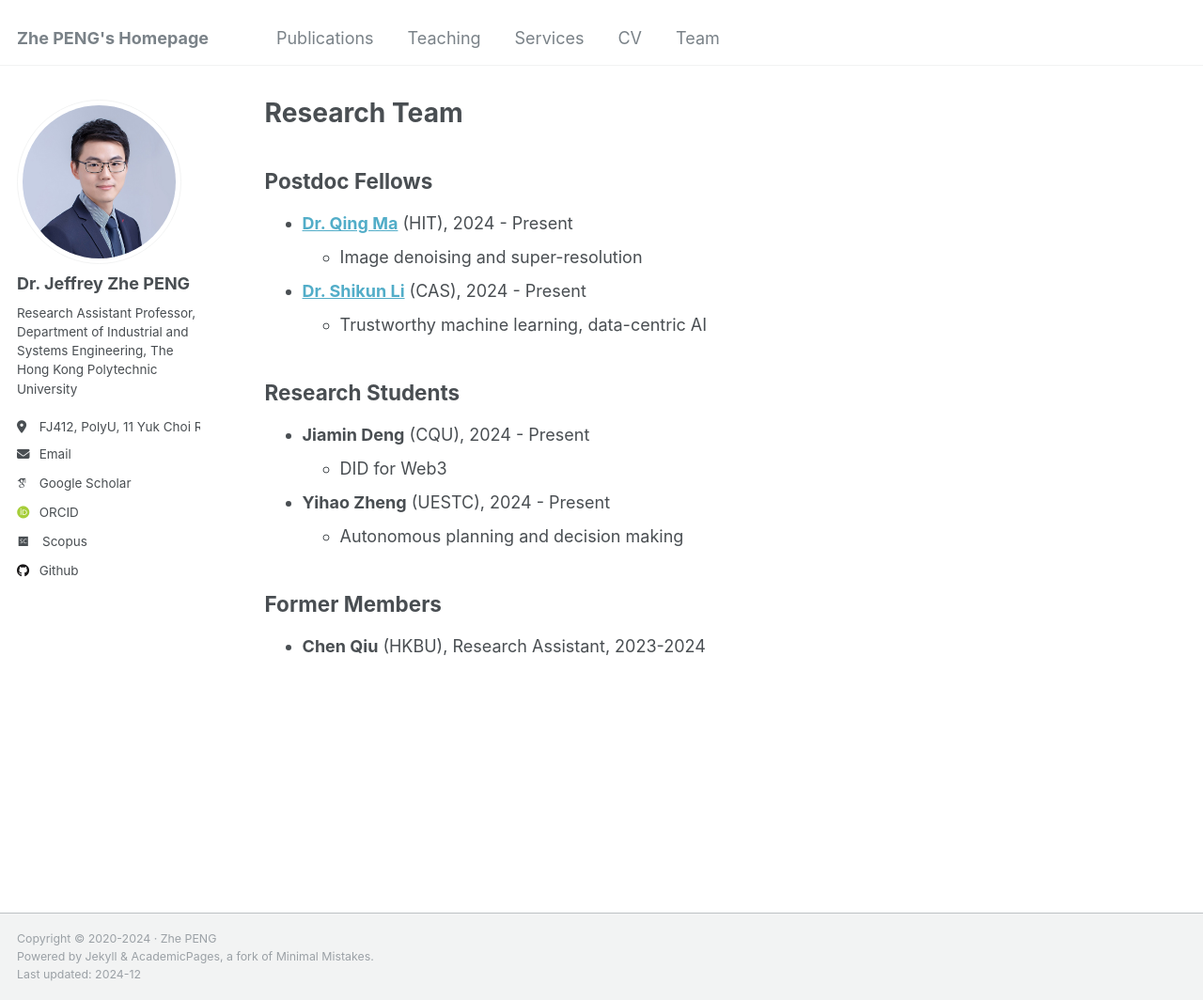
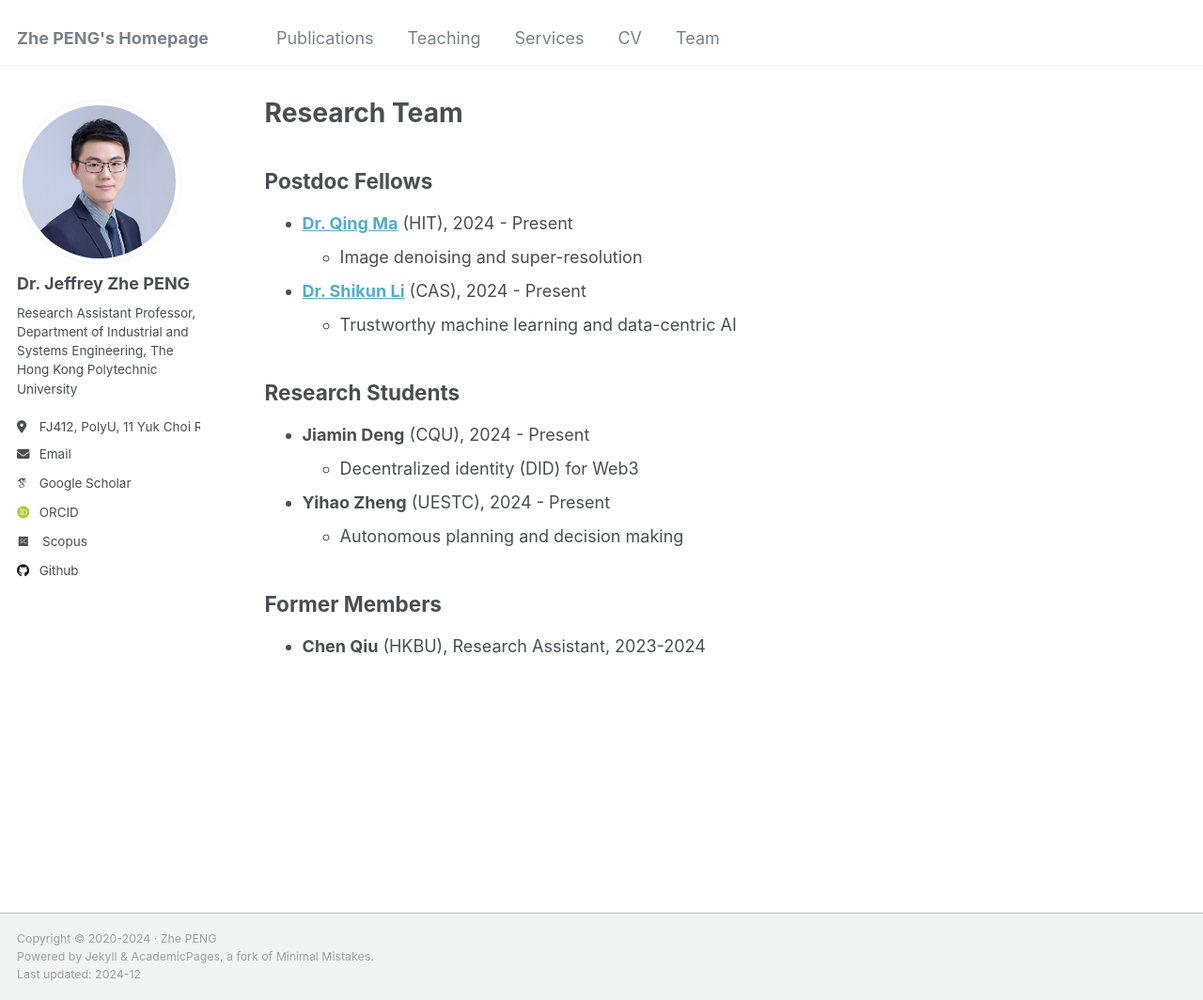
Before and after one commit to PENG-Zhe/peng-zhe.github.io, a Jekyll site: the page built from _pages/team.md, in a window 1280 px wide and 1064 px high. Shown: the whole window at 94% size. Built offline with Jekyll 4.4.1, drawn with Linux system fonts in a browser that asks for light colours; some web fonts are replaced.

Commit message:
Update team.md

```diff
--- a/_pages/team.md
+++ b/_pages/team.md
@@ -9,14 +9,14 @@ layout: archive
   * Image denoising and super-resolution
 
 * **[Dr. Shikun Li](https://imsg.ac.cn/people/lishikun.html)** (CAS), 2024 - Present
-  * Trustworthy machine learning, data-centric AI
+  * Trustworthy machine learning and data-centric AI
 
 
 
 
 ## Research Students
 * **Jiamin Deng** (CQU), 2024 - Present
-  * DID for Web3
+  * Decentralized identity (DID) for Web3
 * **Yihao Zheng** (UESTC), 2024 - Present
   * Autonomous planning and decision making
 
```
